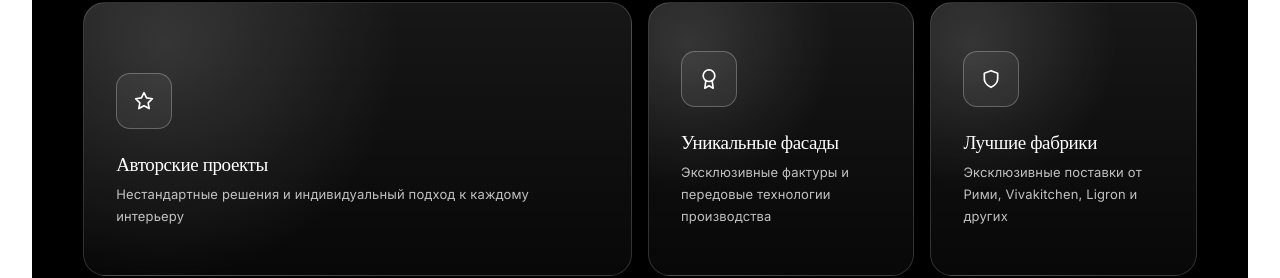
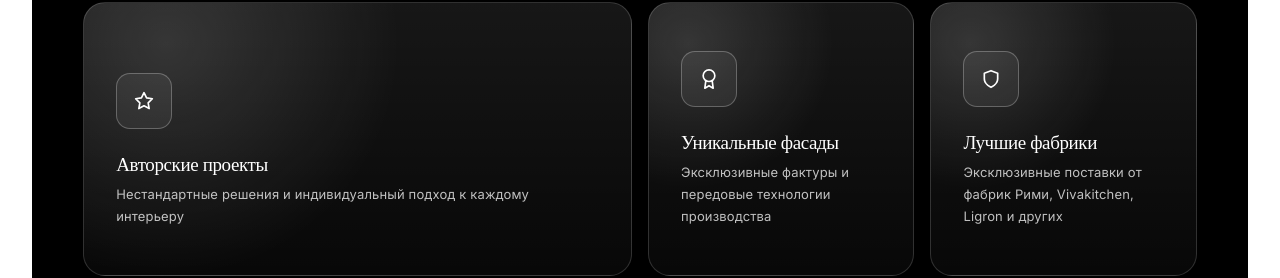
Before and after one commit to Foxsiris/kitchensaratov, a React (Create React App) app: page / in a window 1280 px wide. Shown: the part 1449-1727 px from the top of the page. Built offline with nearby package versions, Linux system fonts and the light colour scheme; no server answers; a web font is replaced by a local one.

Commit message:
Обновлено описание в компоненте Features для большей ясности

```diff
--- a/src/components/Sections/Features/Features.js
+++ b/src/components/Sections/Features/Features.js
@@ -198,7 +198,7 @@ const Features = () => {
     {
       icon: <FiShield />,
       title: 'Лучшие фабрики',
-      description: 'Эксклюзивные поставки от Рими, Vivakitchen, Ligron и других'
+      description: 'Эксклюзивные поставки от фабрик Рими, Vivakitchen, Ligron и других'
     },
     {
       icon: <FiHeart />,
```
